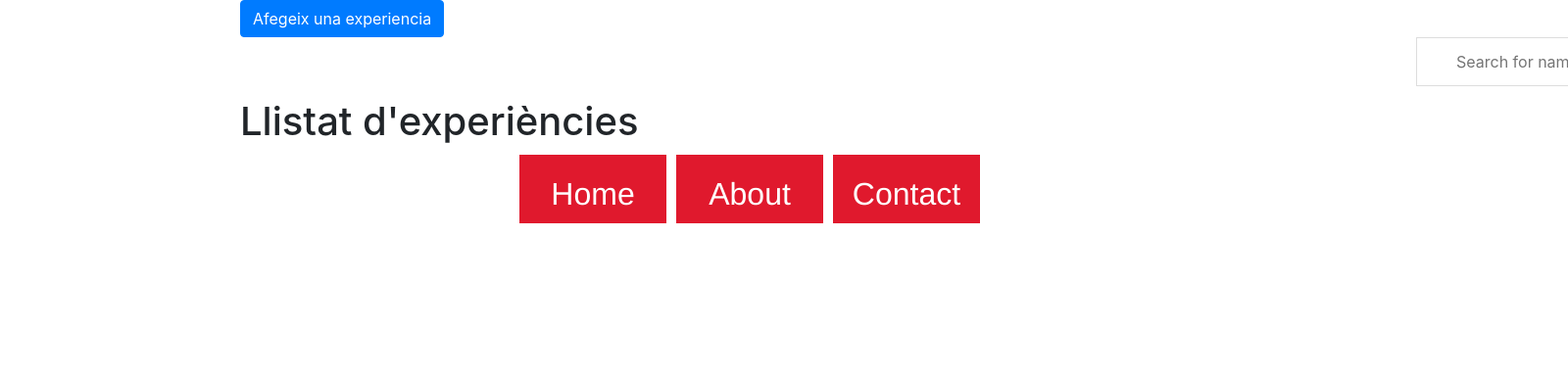
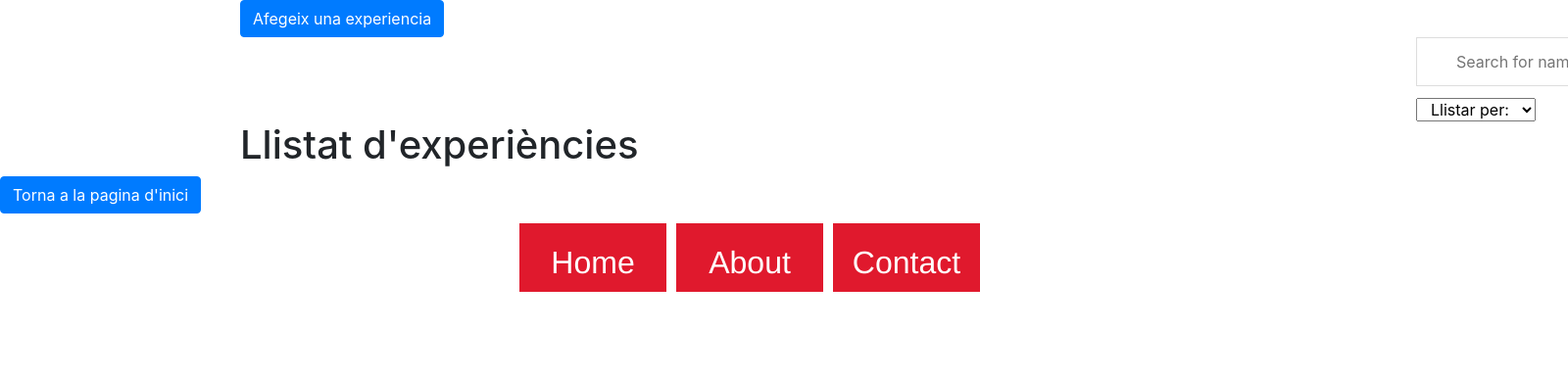
Before and after one commit to Mariogg1/Viatges, a PHP site: page /experiencies-registrat.php in a window 1600 px wide; the page is wider, and only the part inside the window is pictured. Shown: the part 216-603 px from the top of that part at 98% size. Run offline with PHP 8.4, Linux system fonts and the light colour scheme; data that the repository does not hold is empty; some libraries are stand-ins or nearby versions.

Commit message:
implementacio bot

```diff
--- a/css/style.css
+++ b/css/style.css
@@ -160,3 +160,9 @@ footer{
 .b{
   color:white;
 }
+/*experiencia-registrat*/
+.selector{
+  margin-left: 1200px;
+  padding-left:10px;
+  padding-right: 10px;
+}
--- a/experiencies-registrat.php
+++ b/experiencies-registrat.php
@@ -37,8 +37,16 @@
       <div class="container marketing">
         <button type="button" class="btn btn-primary" onclick="location.href='afegirExp.php'">Afegeix una experiencia</button>
       <!-- Three columns of text below the carousel -->
+          <div class="botones">
             <input type="text" id="myInput" onkeyup="myFunction()" placeholder="Search for names.." title="Type in a name">
+              <select class="selector" form="categories">
+                <option value="ninguno">Llistar per:</option>
+                <option value="data">Data</option>
+                <option value="puntuacio">Puntuació</option>
+              </select>
+           </div>
             <h1>Llistat d'experiències</h1>
+
             <script>
               function myFunction() {
                 var input, filter, ul, li, a, i, txtValue;
@@ -57,6 +65,7 @@
                 }
               }
             </script>
+        </div>
         <div class="wrapper fadeInDown">
           <div id="formContent">
         <!-- START THE FEATURETTES -->
@@ -104,6 +113,7 @@
                 }
               }
             ?>
+            <button type="button" class="btn btn-primary" onclick="location.href='index.php'">Torna a la pagina d'inici</button>
             <!-- /END THE FEATURETTES -->
             <!-- FOOTER -->
             <?php
```
Lines whose indentation alone changed are shown as unchanged.
